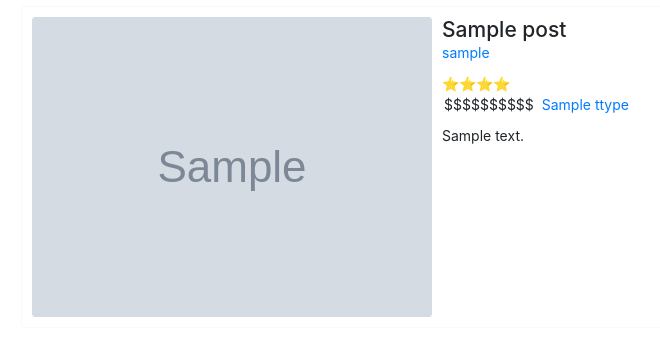
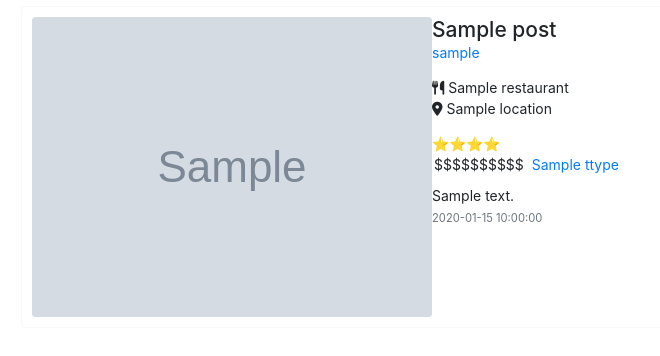
Before and after one commit to aliciajlee/feed2, a Flask app: template templates/post.html in a window 1280 px wide. Shown: the part 64-420 px from the top of the page, without its empty margins (244-904 px from the left). Run offline with Flask 2, Linux system fonts and the light colour scheme; the template is opened without the code that fills it: most values are stand-ins (such as "Sample title", 1, 10 or a date in 2020); grey boxes marked "Sample" are stand-in pictures; some libraries are stand-ins or nearby versions.

Commit message:
restaurant and location

```diff
--- a/app.py
+++ b/app.py
@@ -58,6 +58,7 @@ def home():
 def search():
     query = request.values.get('query')
     type_ = request.values.get('type')
+    print(type_)
     conn = db.getConn(DB)
     if type_ == 'posts':
         posts = db.getQueryPosts(conn, query)
--- a/static/home.js
+++ b/static/home.js
@@ -1,4 +1,4 @@
-(function () {
+$(document).ready(function () {
     $(".rating").each(function () {
         let rating = $(this).attr("data-rating");
         // console.log(rating);
@@ -12,4 +12,8 @@
         console.log(price)
         $(this).text(String.fromCodePoint(0x0024).repeat(txt)); // dollar sign emoji
     })
-})();
+  });
+
+// (function () {
+
+// })();
--- a/static/post.css
+++ b/static/post.css
@@ -28,9 +28,11 @@ img{
 }
 
 .right {
-    overflow: hidden;
+    /* overflow: hidden;
     padding-left: 10px;
-    position: relative;
+    position: relative; */
+    display: flex;
+    flex-direction: column;
 }
 
 .left{
@@ -60,6 +62,12 @@ img{
     margin-top: 10px;
 }
 
+.time{
+    /* position: absolute;
+    bottom: 0px; */
+    margin-top: auto;
+}
+
 /* .container {
     width: 120px;
   }
--- a/templates/nav.html
+++ b/templates/nav.html
@@ -86,10 +86,13 @@
     <script src="https://code.jquery.com/jquery-3.2.1.slim.min.js" integrity="sha384-KJ3o2DKtIkvYIK3UENzmM7KCkRr/rE9/Qpg6aAZGJwFDMVNA/GpGFF93hXpG5KkN" crossorigin="anonymous"></script>
 <script src="https://cdnjs.cloudflare.com/ajax/libs/popper.js/1.12.9/umd/popper.min.js" integrity="sha384-ApNbgh9B+Y1QKtv3Rn7W3mgPxhU9K/ScQsAP7hUibX39j7fakFPskvXusvfa0b4Q" crossorigin="anonymous"></script>
 <script src="https://maxcdn.bootstrapcdn.com/bootstrap/4.0.0/js/bootstrap.min.js" integrity="sha384-JZR6Spejh4U02d8jOt6vLEHfe/JQGiRRSQQxSfFWpi1MquVdAyjUar5+76PVCmYl" crossorigin="anonymous"></script>
+<script>
+    $("form").on("submit", function (e) {
+        if ()
+            e.preventDefault();
+    })
+</script>
 {% endblock %}
-<script>
-    // $("#type").value("Users")
-    // $("#option-user").attr("selected", true)
-</script>
+
 </body>
 </html>
--- a/templates/post.html
+++ b/templates/post.html
@@ -22,8 +22,10 @@
           <div class="left">
             <img class="rounded" src="{{url_for('static',filename=post['imgPath'])}}" alt="post image">
           </div>
-          <div class="right">
+           <div class="right">
+              <div class="top-container">
             {% if posted is sameas true %}
+
               <div class="edit-delete">
                 <span id="edit">
                   <!-- tooltips are f-ed up fix later -->
@@ -38,20 +40,42 @@
                 </span>
               </div>
             {% endif %}
+            <!-- <table id="right-container"> -->
+              <!-- <tr id="top"> -->
+                <!-- <td valign="top"> -->
+            <h4 id="title" class="card-title">{{post.pname}}</h4>
+            <p><a href="/profile/{{post['username']}}">{{post.username}}</a></p>
+            <div class="restaurant">
+              <span><i class="fas fa-utensils"></i></span>
+              <span>{{post.restaurant}}</span>
 
-            <h4 id="title" class="card-title">{{post.pname}}</h4>
-            <a href="/profile/{{post['username']}}">{{post.username}}</a>
-            <p class="rating" data-rating="{{post['rating']}}"></p>
+            </div>
+            <p class="location">
+              <span><i class="fas fa-map-marker-alt"></i></span>
+              <span>{{post.location}}</span>
+            </p>
+            <p class="rating" data-rating="{{post.rating}}"></p>
             <span class="price" data-price="{{post['price']}}"></span>
+
             {% for tag in tags %}
               <span>
                 <a href="#"> {{tag.ttype}} </a>
               </span>
             {% endfor %}
             <p id="review" class="card-text">{{post.review}}</p>
+            </div>
+          <!-- </td>
+           </tr> -->
+           <!-- <tr> -->
+             <!-- <td id="bottom" valign="bottom"> -->
+            <div class="time"><small class="text-muted">{{post.time}}</small></p>
+          <!-- </td>
+          </tr>
+          </table> -->
           </div>
+
+        </div>
       </div>
-        </div>
     <!-- </div> -->
     {% endblock %}
     {% block scripts %}
```
